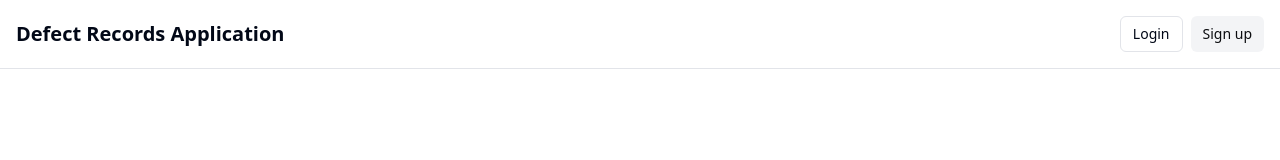
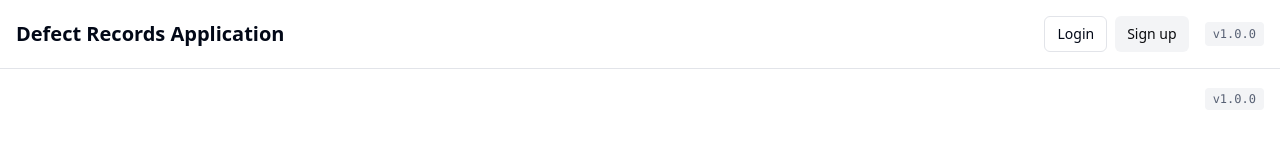
Before and after one commit to andoniskgr/airdefect-tracker, a React (Vite) app: page /login in a window 1280 px wide. Shown: the top 160 px of the page. Built offline with nearby package versions, Linux system fonts and the light colour scheme; no server answers.

Commit message:
update_version number

```diff
--- a/src/components/Navbar.tsx
+++ b/src/components/Navbar.tsx
@@ -126,6 +126,11 @@ const Navbar = () => {
               </Button>
             </div>
           )}
+
+          {/* Version number at the end */}
+          <span className="text-xs text-muted-foreground font-mono bg-muted px-2 py-1 rounded">
+            v1.0.0
+          </span>
         </div>
       </div>
     </nav>
--- a/src/pages/Login.tsx
+++ b/src/pages/Login.tsx
@@ -30,7 +30,13 @@ const Login = () => {
   };
 
   return (
-    <div className="flex min-h-screen items-center justify-center bg-background px-4">
+    <div className="flex min-h-screen items-center justify-center bg-background px-4 relative">
+      {/* Version number */}
+      <div className="absolute top-4 right-4">
+        <span className="text-xs text-muted-foreground font-mono bg-muted px-2 py-1 rounded">
+          v1.0.0
+        </span>
+      </div>
       <div className="w-full max-w-md space-y-8 rounded-lg border border-border bg-card p-8 shadow-md">
         <div className="text-center">
           <h1 className="text-2xl font-bold tracking-tight">Login</h1>
--- a/src/pages/Signup.tsx
+++ b/src/pages/Signup.tsx
@@ -44,7 +44,13 @@ const Signup = () => {
   };
 
   return (
-    <div className="flex min-h-screen items-center justify-center bg-background px-4">
+    <div className="flex min-h-screen items-center justify-center bg-background px-4 relative">
+      {/* Version number */}
+      <div className="absolute top-4 right-4">
+        <span className="text-xs text-muted-foreground font-mono bg-muted px-2 py-1 rounded">
+          v1.0.0
+        </span>
+      </div>
       <div className="w-full max-w-md space-y-8 rounded-lg border border-border bg-card p-8 shadow-md">
         <div className="text-center">
           <h1 className="text-2xl font-bold tracking-tight">Create an account</h1>
```
